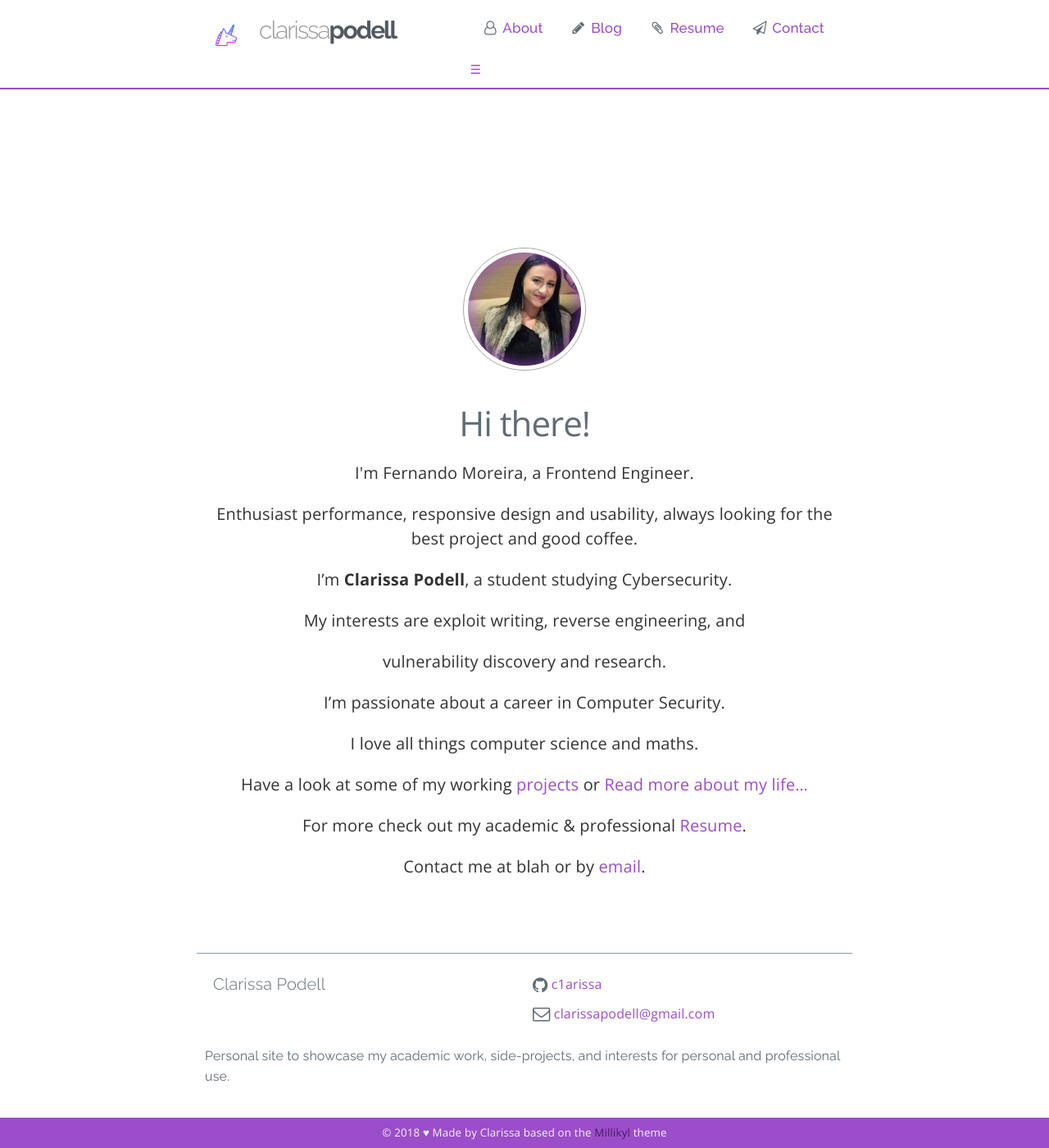
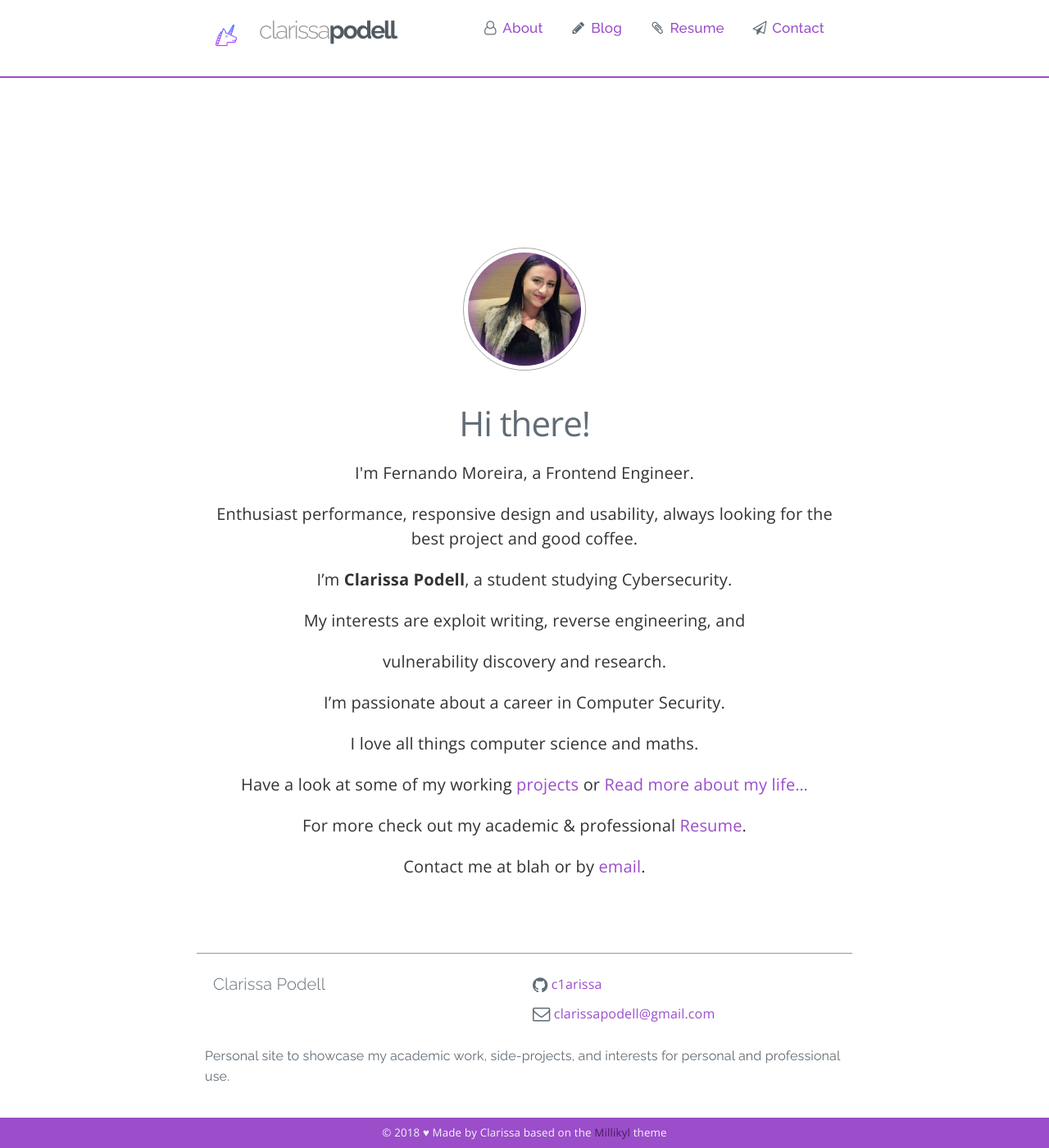
Before and after one commit to c1arissa/c1arissa.github.io, a Jekyll site: the page built from index.md, in a window 1280 px wide and 1400 px high. Shown: the whole window at 82% size. Built offline with Jekyll 4.4.1, drawn with Linux system fonts in a browser that asks for light colours.

Commit message:
Update main.scss

```diff
--- a/css/main.scss
+++ b/css/main.scss
@@ -118,6 +118,11 @@ $desktop: 1240px;
 		overflow: hidden;
 		padding-top: 0.8rem;
 	}
+
+	.navicon {
+		display: none;
+	}
+
 	// Responsive Top Nav
 	@include media-query($on-palm) {
 		@media screen and (max-width: 600px) {
```
